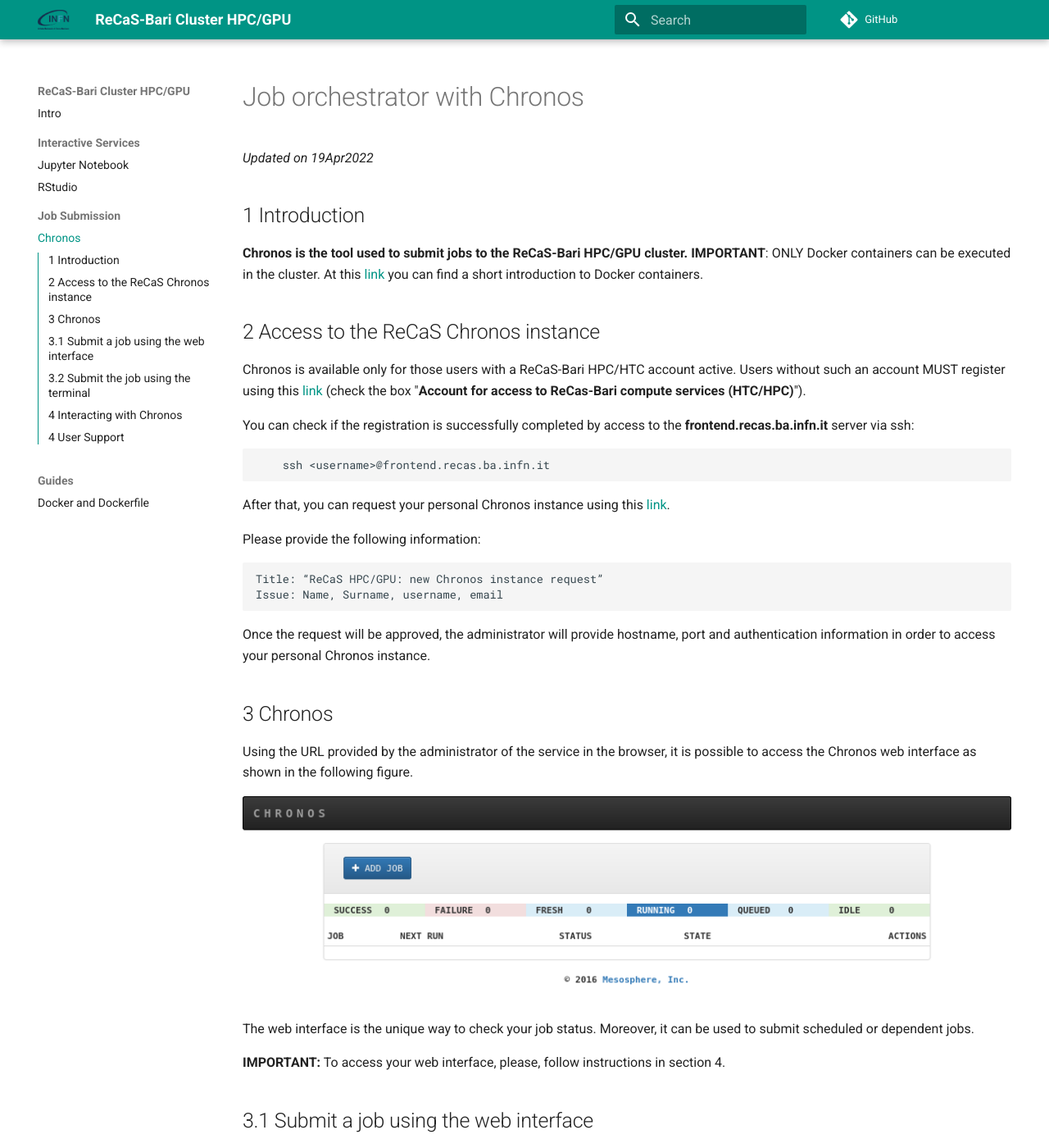
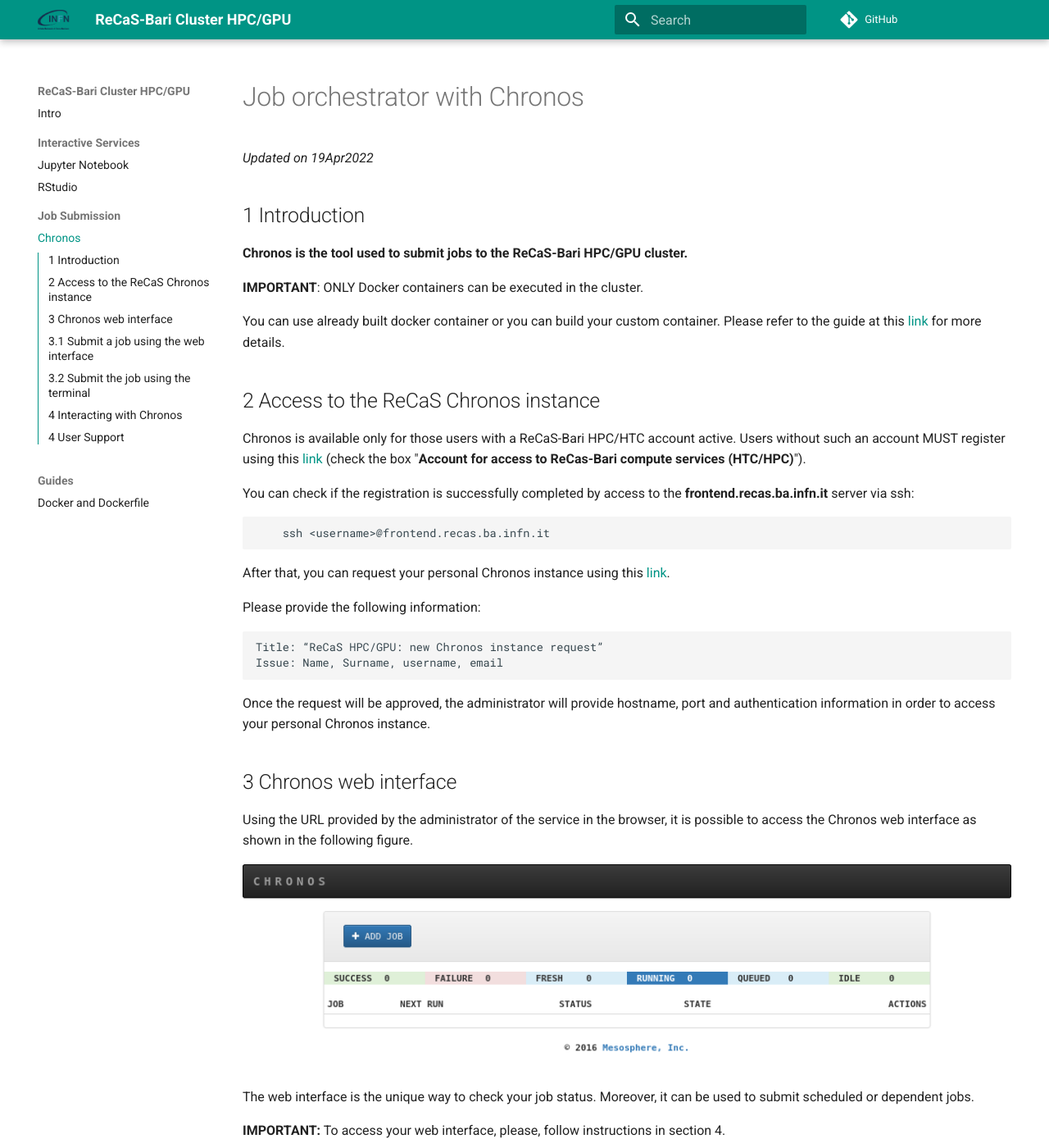
Before and after one commit to jvino/cluster-hpc-gpu-guides, an MkDocs documentation site: the page built from docs/job_submission/chronos.md, in a window 1280 px wide and 1400 px high. Shown: the whole window at 82% size. Built offline with MkDocs 1.6.1 and Material for MkDocs 9.7.7, drawn with Linux system fonts in a browser that asks for light colours; comment, search, counter and statistics services are not loaded.

Commit message:
first draft chronos

```diff
--- a/docs/job_submission/chronos.md
+++ b/docs/job_submission/chronos.md
@@ -5,8 +5,10 @@
 
 ## 1 Introduction
 **Chronos is the tool used to submit jobs to the ReCaS-Bari HPC/GPU cluster.**
+
 **IMPORTANT**: ONLY Docker containers can be executed in the cluster.
-At this [link](https://www.recas-bari.it/images/manuali/Docker_and_Dockerfile_EN.pdf) you can find a short introduction to Docker containers.
+
+You can use already built docker container or you can build your custom container. Please refer to the guide at this [link](https://jvino.github.io/cluster-hpc-gpu-guides/guides/docker_and_dockerfile/) for more details.
 
 ## 2 Access to the ReCaS Chronos instance
 Chronos is available only for those users with a ReCaS-Bari HPC/HTC account active. Users without such an account MUST register using this [link](https://www.recas-bari.it/index.php/en/recas-bari-servizi-en/richiesta-credenziali-2) (check the box "**Account for access to ReCas-Bari compute services (HTC/HPC)**").
@@ -30,7 +32,7 @@
 
 Once the request will be approved, the administrator will provide hostname, port and authentication information in order to access your personal Chronos instance.
 
-## 3 Chronos
+## 3 Chronos web interface
 Using the URL provided by the administrator of the service in the browser, it is possible to access the Chronos web interface as shown in the following figure.
 
 ![inital_screen](images/inital_screen.png)
@@ -38,6 +40,7 @@
 The web interface is the unique way to check your job status. Moreover, it can be used to submit scheduled or dependent jobs.
 
 **IMPORTANT:** To access your web interface, please, follow instructions in section 4.
+
 ## 3.1 Submit a job using the web interface
 Clicking on the “ADD JOB” box you submit a job. The following figure shows the box where you insert all parameters needed to submit a job.
 
```
